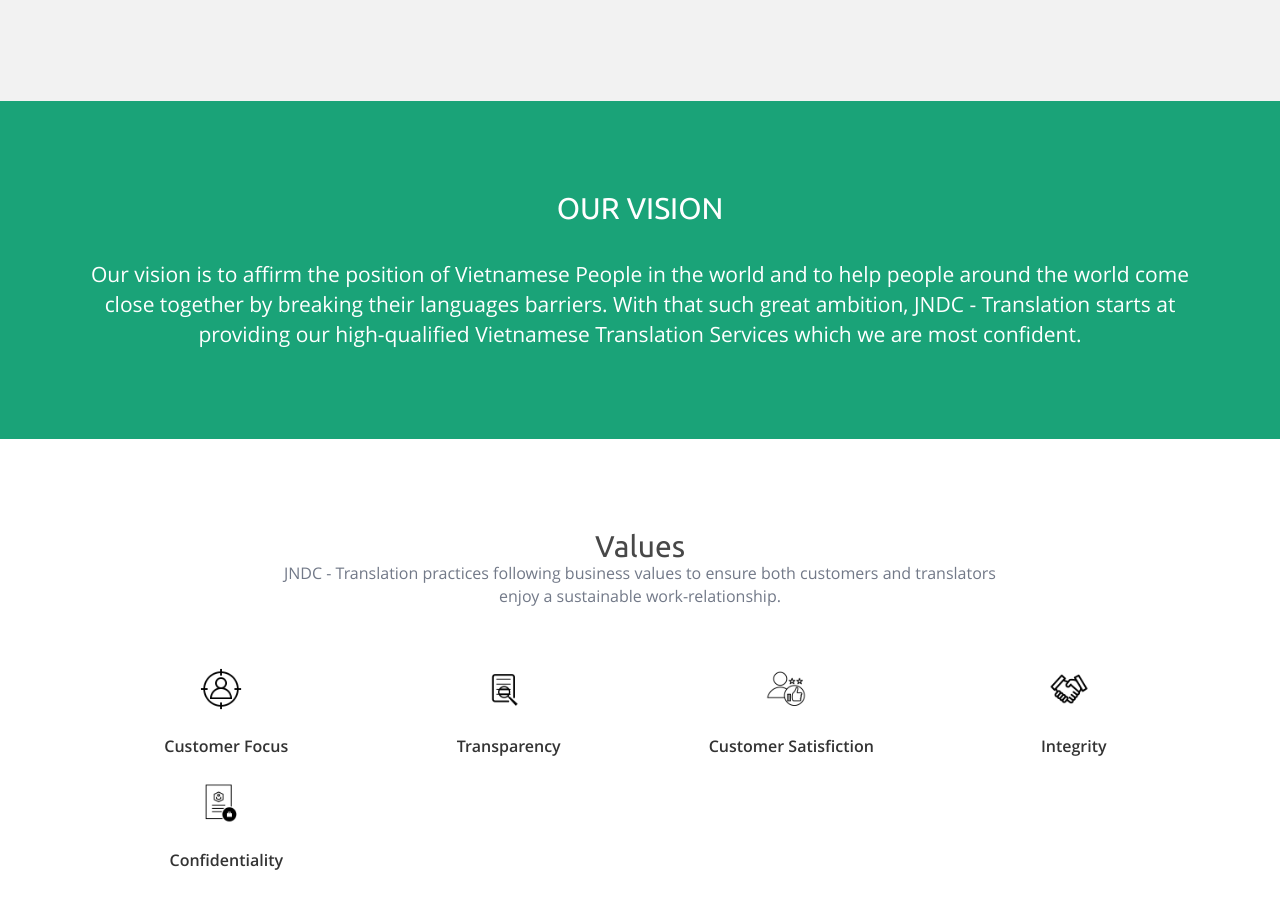
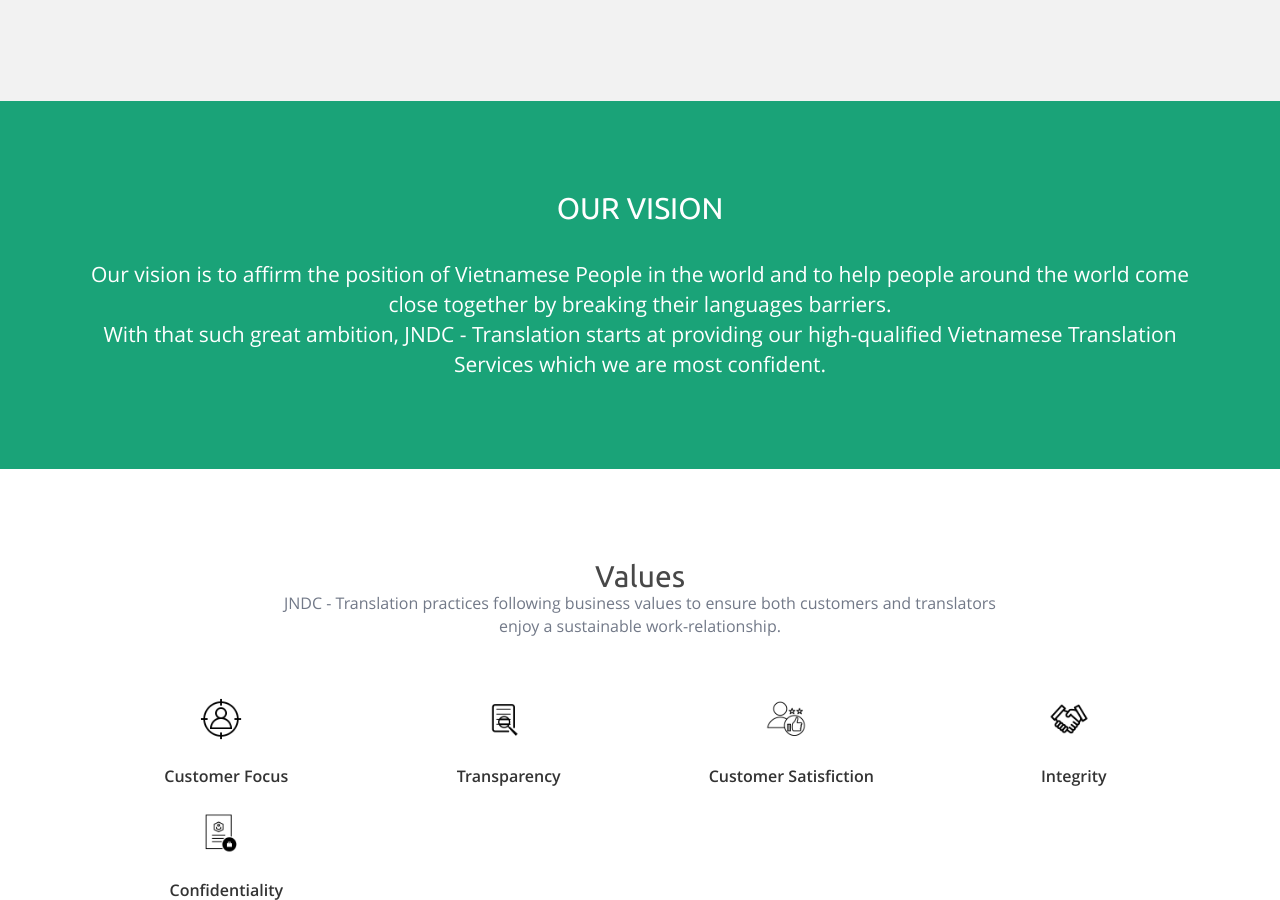
Before and after one commit to jndctranslation/landing_page, a Jekyll site: the page built from pages/about.md, in a window 1280 px wide and 900 px high, scrolled down 2882 px. Built offline with Jekyll 4.4.1, drawn with Linux system fonts in a browser that asks for light colours.

```diff
--- a/_data/pages/about.yml
+++ b/_data/pages/about.yml
@@ -124,11 +124,9 @@ block_8:
   text: >-
     Our vision is to affirm the position of Vietnamese People in the world and
     to help people around the world come close together by breaking their
-    languages barriers.
-
-
-    With that such great ambition, JNDC - Translation starts at providing our
-    high-qualified Vietnamese Translation Services which we are most confident.
+    languages barriers. <br/>With that such great ambition, JNDC - Translation
+    starts at providing our high-qualified Vietnamese Translation Services which
+    we are most confident.
   title: OUR VISION
   visible: true
 block_9:
```
